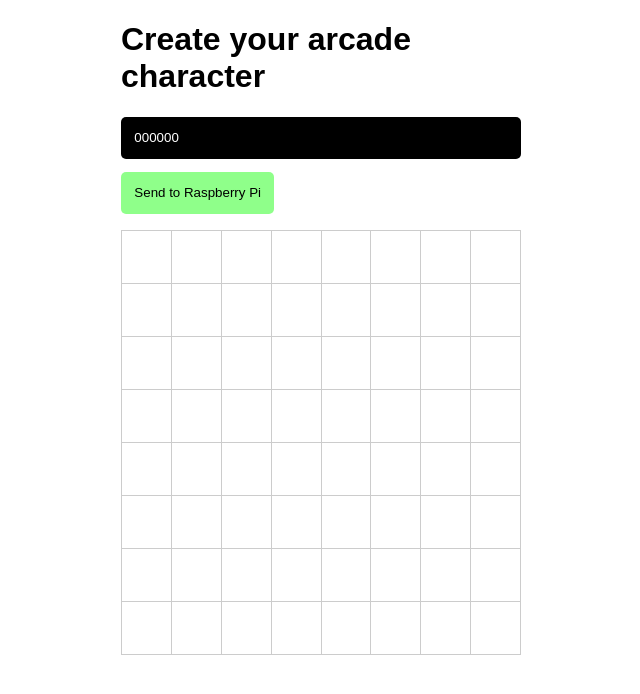
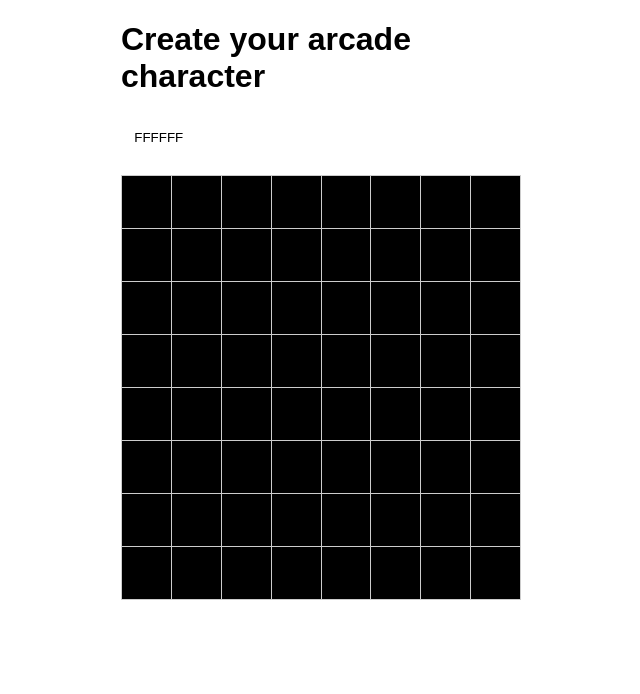
Before and after one commit to gdmgent-1819-wot/labo-2-app-character-generator-larsfoll, a plain HTML site: page index.html in a window 1280 px wide. Shown: the whole page, without its empty margins (319-959 px from the left). Drawn offline with Linux system fonts and the light colour scheme.

Commit message:
Small fixes

```diff
--- a/assets/css/app.css
+++ b/assets/css/app.css
@@ -33,13 +33,3 @@ h1 {
   border-radius: 5px;
   box-sizing: border-box;
 }
-
-button {
-  margin: 1em 0 0 0;
-  padding: 1em;
-  background-color: #8FFF8A;
-  border-radius: 5px;
-  color: black;
-  border: 0;
-  outline: 0;
-}
--- a/assets/js/app.js
+++ b/assets/js/app.js
@@ -5,7 +5,7 @@ const characterGeneratorWrapper = document.getElementById('character-generator-w
 
 const colorsArray = [];
 for(let i = 1; i <= 64; i++) {
-  colorsArray.push([255, 255, 255]);
+  colorsArray.push([0, 0, 0]);
 }
 
 const clickableGrid = (rows, cols) => {
@@ -16,14 +16,14 @@ const clickableGrid = (rows, cols) => {
     const tr = grid.appendChild(document.createElement('tr'));
     for (let c = 0; c < cols; ++c) {
       const cell = tr.appendChild(document.createElement('td'));
-      cell.style.backgroundColor = 'rgb(255, 255, 255)';
+      cell.style.backgroundColor = 'rgb(0, 0, 0)';
       ++i;
       cell.addEventListener('click', ((el, r, c, i) => {
         return () => {
           const chosenColor = colorPicker.value;
-          el.style.backgroundColor == 'rgb(255, 255, 255)' ?
+          el.style.backgroundColor == 'rgb(0, 0, 0)' ?
           el.style.backgroundColor = `#${chosenColor}` :
-          el.style.backgroundColor = 'rgb(255, 255, 255)';
+          el.style.backgroundColor = 'rgb(0, 0, 0)';
           setColor(i);
         }
       })(cell, r, c, i), false);
@@ -32,7 +32,7 @@ const clickableGrid = (rows, cols) => {
   return grid;
 }
 
-let rgb = [0, 0, 0];
+let rgb = [255, 255, 255];
 
 const update = (picker) => {
   const r = Math.round(picker.rgb[0]);
--- a/index.html
+++ b/index.html
@@ -10,8 +10,7 @@
 <body>
   <div id="character-generator-wrapper">
     <h1>Create your arcade character</h1>
-    <input class="jscolor" onchange="update(this.jscolor)" id="color-picker" value="000000">
-    <button type="submit" id="btn-submit-character">Send to Raspberry Pi</button>
+    <input class="jscolor" onchange="update(this.jscolor)" id="color-picker" value="FFFFFF">
   </div>
   <script src="https://www.gstatic.com/firebasejs/5.5.2/firebase.js"></script>
   <script>
```
